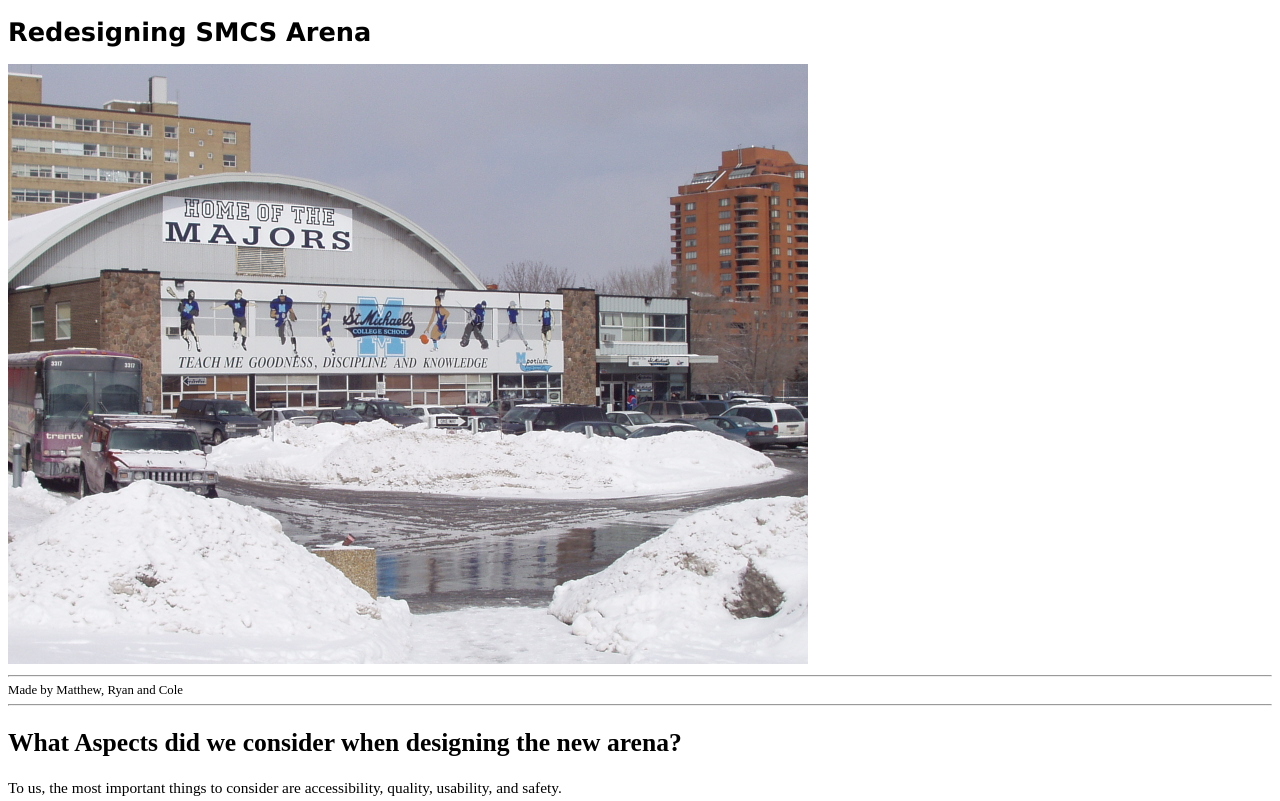
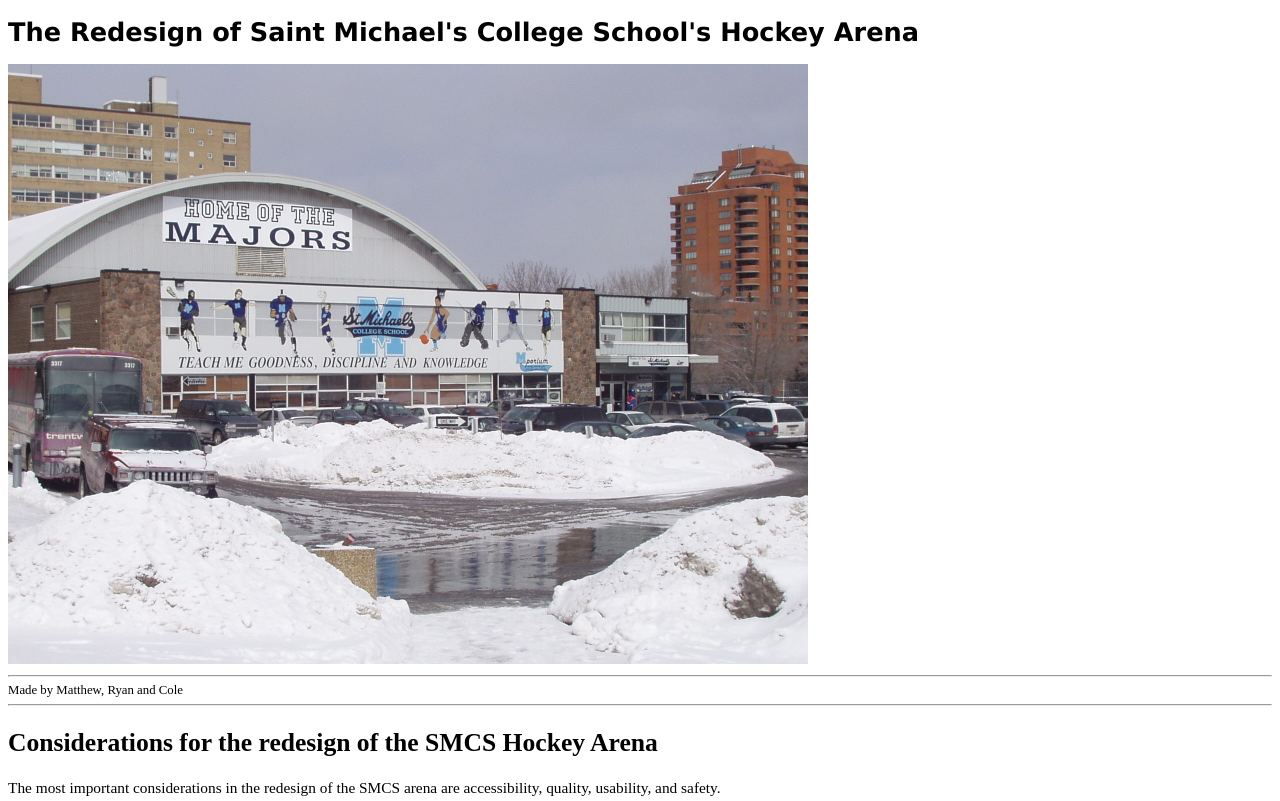
Before and after one commit to Matt-G3/matt-g3.github.io, a plain HTML site: page index.html in a window 1280 px wide. Shown: the top 801 px of the page. Drawn offline with Linux system fonts and the light colour scheme.

Commit message:
added an image, credits, and start of the actual text

```diff
--- a/index.html
+++ b/index.html
@@ -19,7 +19,7 @@
 </head>
 
 <h1 style = "font-family:Verdana" style = "text-align:center">
-    <b> Redesigning SMCS Arena </b>
+    <b> The Redesign of Saint Michael's College School's Hockey Arena </b>
 </h1>
 
 <img src="Saint_mikes_arena.JPG" alt="The Arena" width = 800 height = 600>
@@ -32,10 +32,10 @@
 
 <hr>
 <h2 style = font-size:200%>
-What Aspects did we consider when designing the new arena?
+Considerations for the redesign of the SMCS Hockey Arena
 </h2>
 <p style = font-size:120%>
-        To us, the most important things to consider are accessibility, quality, usability, and safety.
+        The most important considerations in the redesign of the SMCS arena are accessibility, quality, usability, and safety.
 </p>
 <p style = font-size:120%>Aspects of the arena that need improvement are the hallways, dressing rooms, stairs, and benches.
     <br> Click the buttons below to see how you might add some more accessibility to the arena.</p>
```
